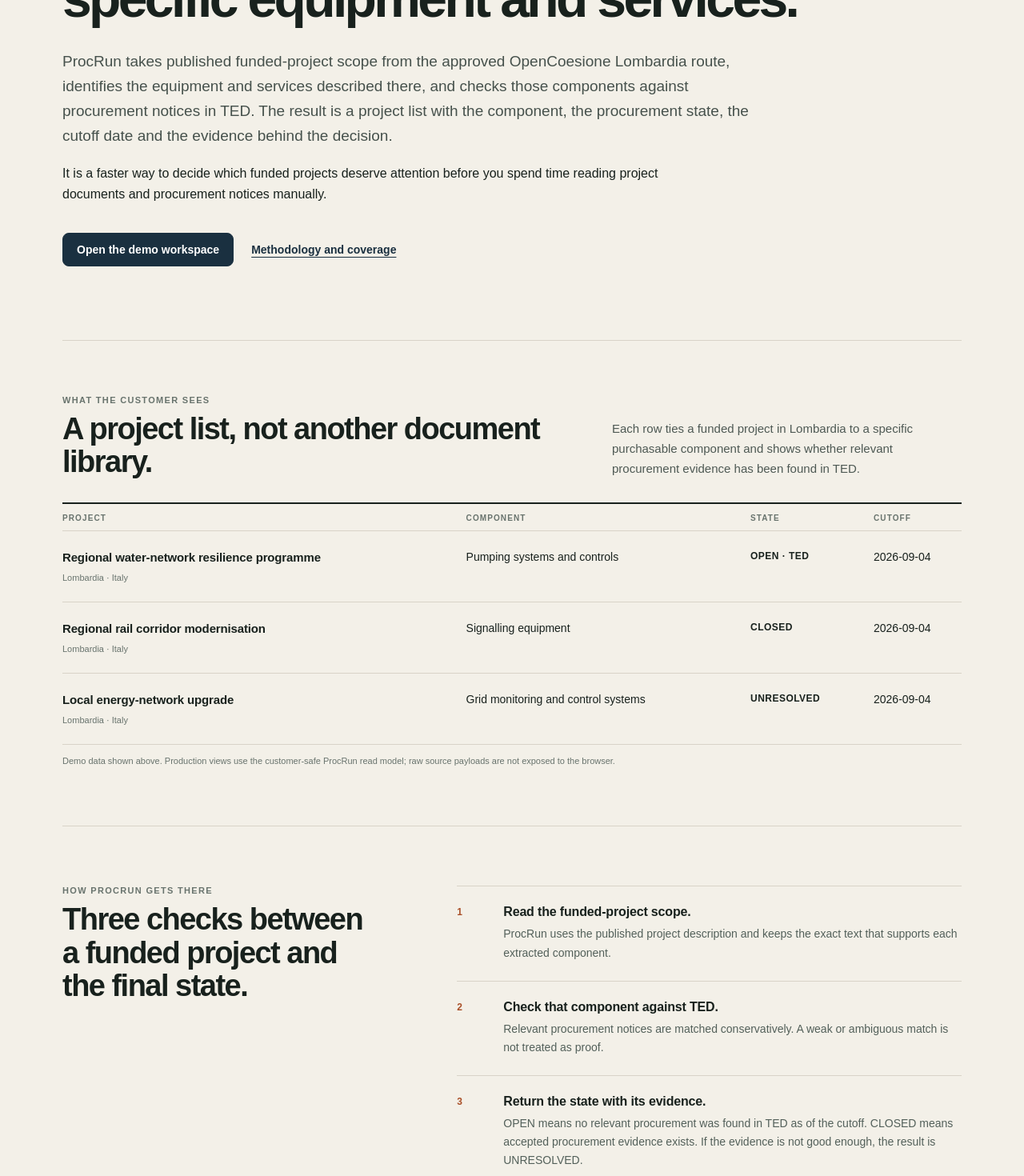
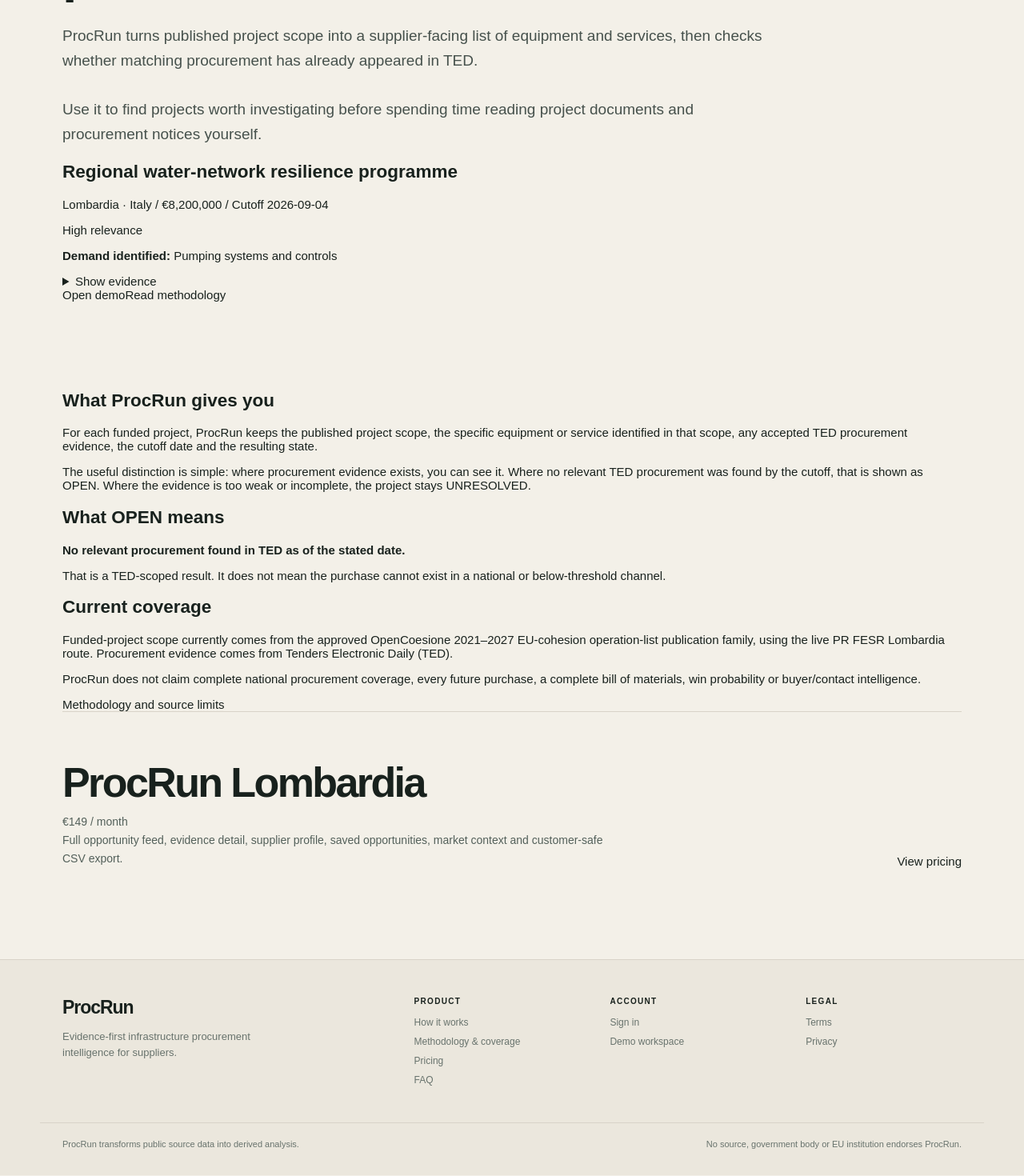
Before and after one commit to martibal/procrun, a Next.js app in the folder web/: page / in a window 1280 px wide. Shown: the part 380-1850 px from the top of the page at 80% size. Built offline with nearby package versions, Linux system fonts and the light colour scheme.

Commit message:
Rebuild landing page from visual specification

```diff
--- a/web/app/page.tsx
+++ b/web/app/page.tsx
@@ -3,73 +3,66 @@
 import { opportunities } from "@/lib/read-model";
 import styles from "./landing.module.css";
 
+const example = opportunities[0];
+
 export default function HomePage() {
   return <PublicPage>
+    <div className={styles.page}>
       <section className={styles.hero}>
-      <p className={styles.kicker}>Procurement intelligence for infrastructure suppliers in Lombardia</p>
-      <h1>See which funded projects still have no matching TED procurement for specific equipment and services.</h1>
-      <p className={styles.intro}>ProcRun takes published funded-project scope from the approved OpenCoesione Lombardia route, identifies the equipment and services described there, and checks those components against procurement notices in TED. The result is a project list with the component, the procurement state, the cutoff date and the evidence behind the decision.</p>
-      <p className={styles.reason}>It is a faster way to decide which funded projects deserve attention before you spend time reading project documents and procurement notices manually.</p>
-      <div className={styles.heroActions}>
-        <Link className="button large" href="/app">Open the demo workspace</Link>
-        <Link className={styles.plainLink} href="/methodology">Methodology and coverage</Link>
+        <h1>Funded infrastructure projects in Lombardia, checked against TED procurement.</h1>
+        <p className={styles.intro}>ProcRun turns published project scope into a supplier-facing list of equipment and services, then checks whether matching procurement has already appeared in TED.</p>
+        <p className={styles.intro}>Use it to find projects worth investigating before spending time reading project documents and procurement notices yourself.</p>
+
+        <article className={styles.record} aria-label="Example ProcRun opportunity">
+          <div className={styles.recordTop}>
+            <div>
+              <h2>{example.projectTitle}</h2>
+              <p className={styles.recordMeta}>{example.geography} <span>/</span> €{(example.valueEur ?? 0).toLocaleString("en-GB")} <span>/</span> Cutoff {example.cutoffDate}</p>
+            </div>
+            <span className={styles.relevance}><i aria-hidden="true" />High relevance</span>
+          </div>
+          <p className={styles.demand}><strong>Demand identified:</strong> {example.component}</p>
+          <details className={styles.evidence}>
+            <summary>Show evidence</summary>
+            <blockquote>“{example.projectEvidence}”</blockquote>
+            <p>Project scope evidence from the approved OpenCoesione 2021–2027 operation-list route for PR FESR Lombardia.</p>
+            <p><strong>Procurement state:</strong> {example.state}. {example.openWording}</p>
+          </details>
+        </article>
+
+        <div className={styles.actions}>
+          <Link className={styles.primaryButton} href="/app">Open demo</Link>
+          <Link className={styles.secondaryButton} href="/methodology">Read methodology</Link>
         </div>
       </section>
 
-    <section className={styles.outputSection}>
-      <div className={styles.outputHeading}>
-        <div>
-          <p className={styles.sectionLabel}>What the customer sees</p>
-          <h2>A project list, not another document library.</h2>
-        </div>
-        <p>Each row ties a funded project in Lombardia to a specific purchasable component and shows whether relevant procurement evidence has been found in TED.</p>
-      </div>
-
-      <div className={styles.resultTable} role="table" aria-label="ProcRun demo results">
-        <div className={styles.tableHead} role="row">
-          <span>Project</span><span>Component</span><span>State</span><span>Cutoff</span>
-        </div>
-        {opportunities.map((item) => <div className={styles.tableRow} role="row" key={item.id}>
-          <span><strong>{item.projectTitle}</strong><small>{item.geography}</small></span>
-          <span>{item.component}</span>
-          <span className={styles.state}>{item.state}{item.state === "OPEN" ? " · TED" : ""}</span>
-          <span>{item.cutoffDate}</span>
-        </div>)}
-      </div>
-      <p className={styles.fixtureNote}>Demo data shown above. Production views use the customer-safe ProcRun read model; raw source payloads are not exposed to the browser.</p>
+      <section className={styles.textSection}>
+        <h2>What ProcRun gives you</h2>
+        <p>For each funded project, ProcRun keeps the published project scope, the specific equipment or service identified in that scope, any accepted TED procurement evidence, the cutoff date and the resulting state.</p>
+        <p>The useful distinction is simple: where procurement evidence exists, you can see it. Where no relevant TED procurement was found by the cutoff, that is shown as OPEN. Where the evidence is too weak or incomplete, the project stays UNRESOLVED.</p>
       </section>
 
-    <section className={styles.explanationSection}>
-      <div className={styles.explanationIntro}>
-        <p className={styles.sectionLabel}>How ProcRun gets there</p>
-        <h2>Three checks between a funded project and the final state.</h2>
-      </div>
-      <ol className={styles.steps}>
-        <li><span>1</span><div><strong>Read the funded-project scope.</strong><p>ProcRun uses the published project description and keeps the exact text that supports each extracted component.</p></div></li>
-        <li><span>2</span><div><strong>Check that component against TED.</strong><p>Relevant procurement notices are matched conservatively. A weak or ambiguous match is not treated as proof.</p></div></li>
-        <li><span>3</span><div><strong>Return the state with its evidence.</strong><p>OPEN means no relevant procurement was found in TED as of the cutoff. CLOSED means accepted procurement evidence exists. If the evidence is not good enough, the result is UNRESOLVED.</p></div></li>
-      </ol>
+      <section className={styles.definitionSection}>
+        <h2>What OPEN means</h2>
+        <p><strong>No relevant procurement found in TED as of the stated date.</strong></p>
+        <p>That is a TED-scoped result. It does not mean the purchase cannot exist in a national or below-threshold channel.</p>
       </section>
 
-    <section className={styles.scopeSection}>
-      <div>
-        <p className={styles.sectionLabel}>Coverage</p>
-        <h2>Current source scope</h2>
-      </div>
-      <div className={styles.scopeCopy}>
+      <section className={styles.textSection}>
+        <h2>Current coverage</h2>
         <p>Funded-project scope currently comes from the approved OpenCoesione 2021–2027 EU-cohesion operation-list publication family, using the live PR FESR Lombardia route. Procurement evidence comes from Tenders Electronic Daily (TED).</p>
-        <p><strong>OPEN is TED-scoped.</strong> It does not mean procurement cannot exist in national or below-threshold channels. ProcRun does not claim complete national procurement coverage, a complete bill of materials, every future purchase, win probability or buyer/contact intelligence.</p>
-        <Link className={styles.plainLink} href="/methodology">Read the full methodology and source limits</Link>
-      </div>
+        <p>ProcRun does not claim complete national procurement coverage, every future purchase, a complete bill of materials, win probability or buyer/contact intelligence.</p>
+        <Link className={styles.textLink} href="/methodology">Methodology and source limits</Link>
       </section>
 
       <section className={styles.priceSection}>
         <div>
-        <p className={styles.sectionLabel}>ProcRun Lombardia</p>
-        <h2>€149 <span>/ month</span></h2>
-        <p>Procurement runway workspace, evidence detail, supplier profile, saved opportunities, market context and customer-safe CSV export.</p>
+          <h2>ProcRun Lombardia</h2>
+          <p className={styles.price}>€149 <span>/ month</span></p>
+          <p>Full opportunity feed, evidence detail, supplier profile, saved opportunities, market context and customer-safe CSV export.</p>
         </div>
-      <Link className="button large" href="/pricing">Pricing details</Link>
+        <Link className={styles.primaryButton} href="/pricing">View pricing</Link>
       </section>
+    </div>
   </PublicPage>;
 }
```
Lines whose indentation alone changed are shown as unchanged.
